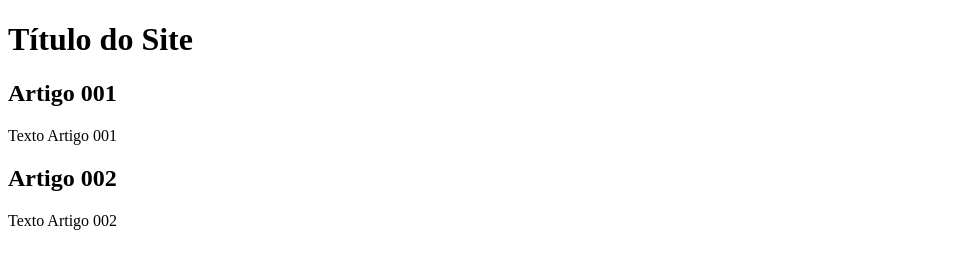
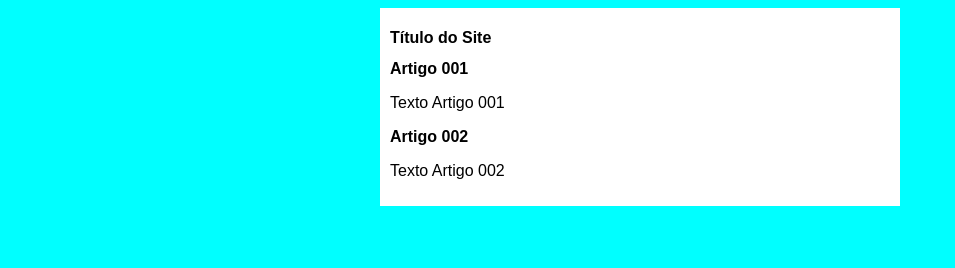
Before and after one commit to rberry-pie/projeto-site, a plain HTML site: page index.html in a window 1280 px wide. Shown: the whole page, without its empty margins (0-955 px from the left). Drawn offline with Linux system fonts and the light colour scheme.

Commit message:
iniciei o design

```diff
--- /dev/null
+++ b/estilos/style.css
@@ -0,0 +1,16 @@
+* {
+    font-family: Arial, Helvetica, sans-serif;
+    font-size: 16px;
+}
+
+body{
+    background-color: cyan;
+}
+
+main {
+    background-color: white;
+    width: 500px;
+    margin: auto;
+    padding: 10px;
+    box-shadow: 3px 3px 5px rgba(0, 0, 0, 0);
+}
--- a/index.html
+++ b/index.html
@@ -4,6 +4,7 @@
     <meta charset="UTF-8">
     <meta name="viewport" content="width=device-width, initial-scale=1.0">
     <title>Título do Site</title>
+    <link rel="stylesheet" href="estilos/style.css">
 </head>
 <body>
     <main>
```
